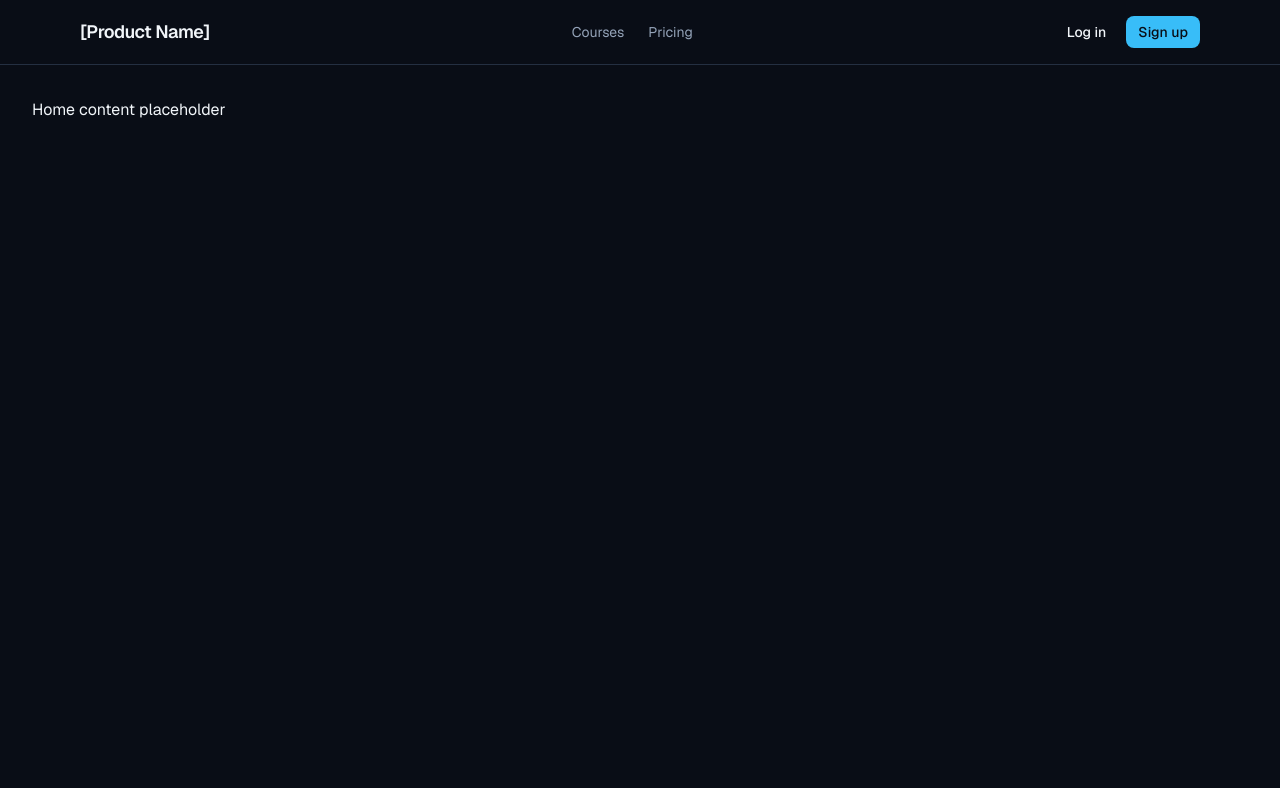
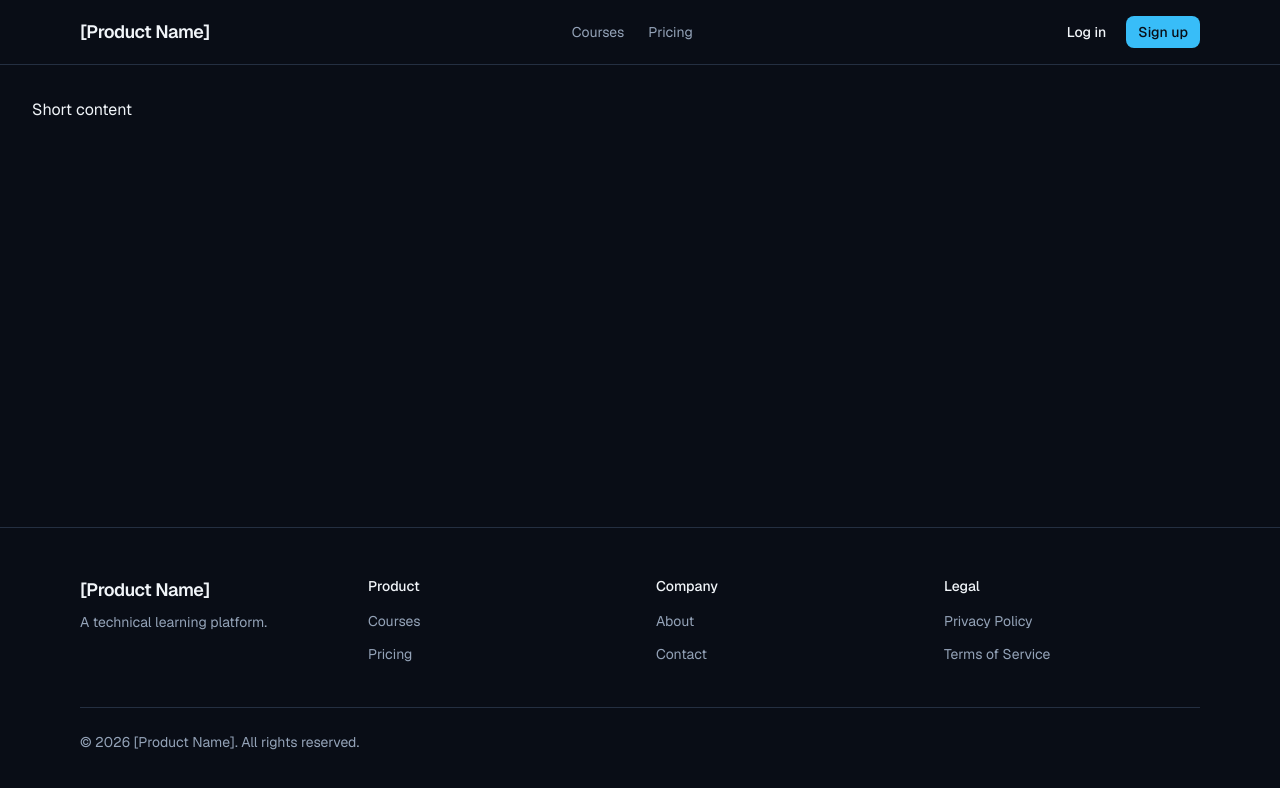
Before and after one commit to kwamethegreat/library, a Next.js app: page / in a window 1280 px wide. Shown: the top 788 px of the page. Built offline with nearby package versions, Linux system fonts and the light colour scheme; no server answers.

Commit message:
feat: add Footer component with placeholder links

```diff
--- a/src/app/page.tsx
+++ b/src/app/page.tsx
@@ -1,10 +1,12 @@
+import { Footer } from "@/components/layout/Footer";
 import { Navigation } from "@/components/layout/Navigation";
 
 export default function Home() {
   return (
     <>
       <Navigation />
-      <main className="p-8">Home content placeholder</main>
+      <main className="flex-1 p-8">Short content</main>
+      <Footer />
     </>
   );
 }
--- /dev/null
+++ b/src/components/layout/Footer.tsx
@@ -0,0 +1,73 @@
+import Link from "next/link";
+
+const footerSections = [
+  {
+    heading: "Product",
+    links: [
+      { href: "/courses", label: "Courses" },
+      { href: "/pricing", label: "Pricing" },
+    ],
+  },
+  {
+    heading: "Company",
+    links: [
+      { href: "/about", label: "About" }, // TODO: build page
+      { href: "/contact", label: "Contact" }, // TODO: build page
+    ],
+  },
+  {
+    heading: "Legal",
+    links: [
+      { href: "/privacy", label: "Privacy Policy" }, // TODO: legal page
+      { href: "/terms", label: "Terms of Service" }, // TODO: legal page
+    ],
+  },
+];
+
+export function Footer() {
+  const year = new Date().getFullYear();
+
+  return (
+    <footer className="mt-auto border-t border-border">
+      <div className="mx-auto max-w-6xl px-4 py-12">
+        <div className="grid grid-cols-2 gap-8 md:grid-cols-4">
+          {/* Brand */}
+          <div className="col-span-2 md:col-span-1">
+            <Link href="/" className="text-lg font-semibold tracking-tight">
+              [Product Name]
+            </Link>
+            <p className="mt-2 text-sm text-muted-foreground">
+              A technical learning platform.
+            </p>
+          </div>
+
+          {/* Link columns */}
+          {footerSections.map((section) => (
+            <div key={section.heading}>
+              <h3 className="text-sm font-medium text-foreground">
+                {section.heading}
+              </h3>
+              <ul className="mt-3 space-y-2">
+                {section.links.map((link) => (
+                  <li key={link.href}>
+                    <Link
+                      href={link.href}
+                      className="text-sm text-muted-foreground transition-colors hover:text-foreground"
+                    >
+                      {link.label}
+                    </Link>
+                  </li>
+                ))}
+              </ul>
+            </div>
+          ))}
+        </div>
+
+        {/* Bottom bar */}
+        <div className="mt-10 border-t border-border pt-6 text-sm text-muted-foreground">
+          © {year} [Product Name]. All rights reserved.
+        </div>
+      </div>
+    </footer>
+  );
+}
```
